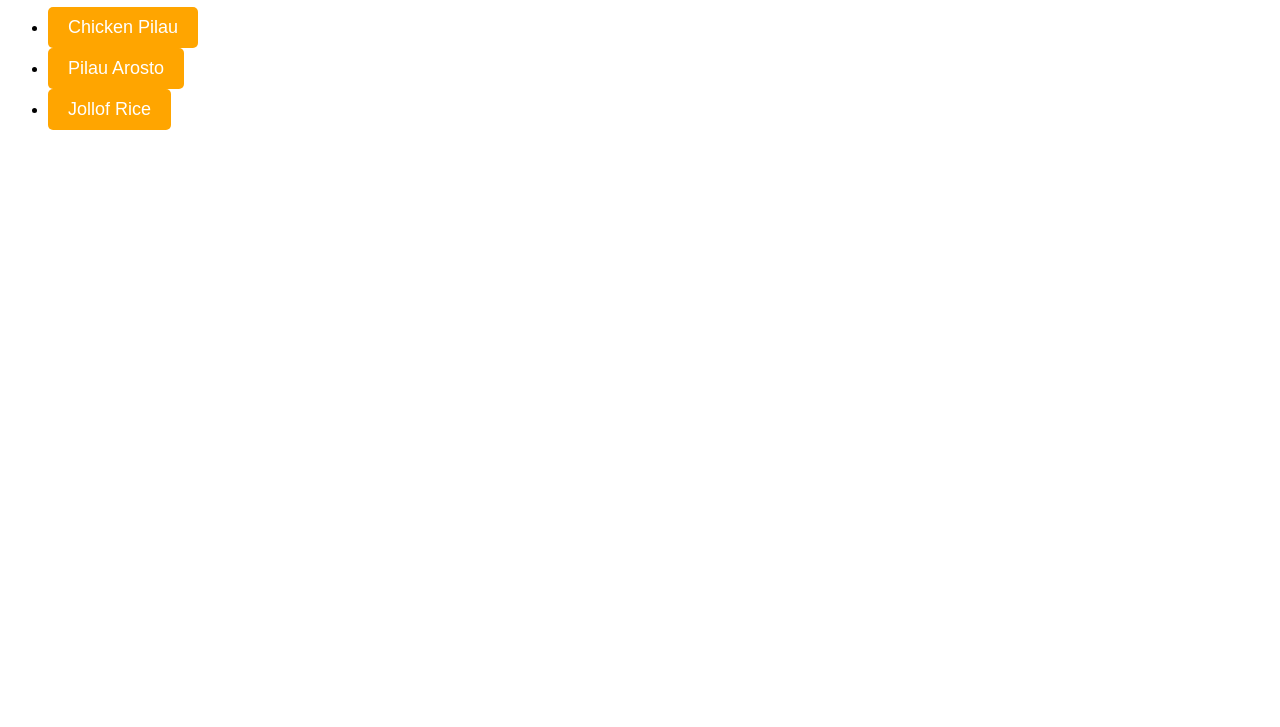
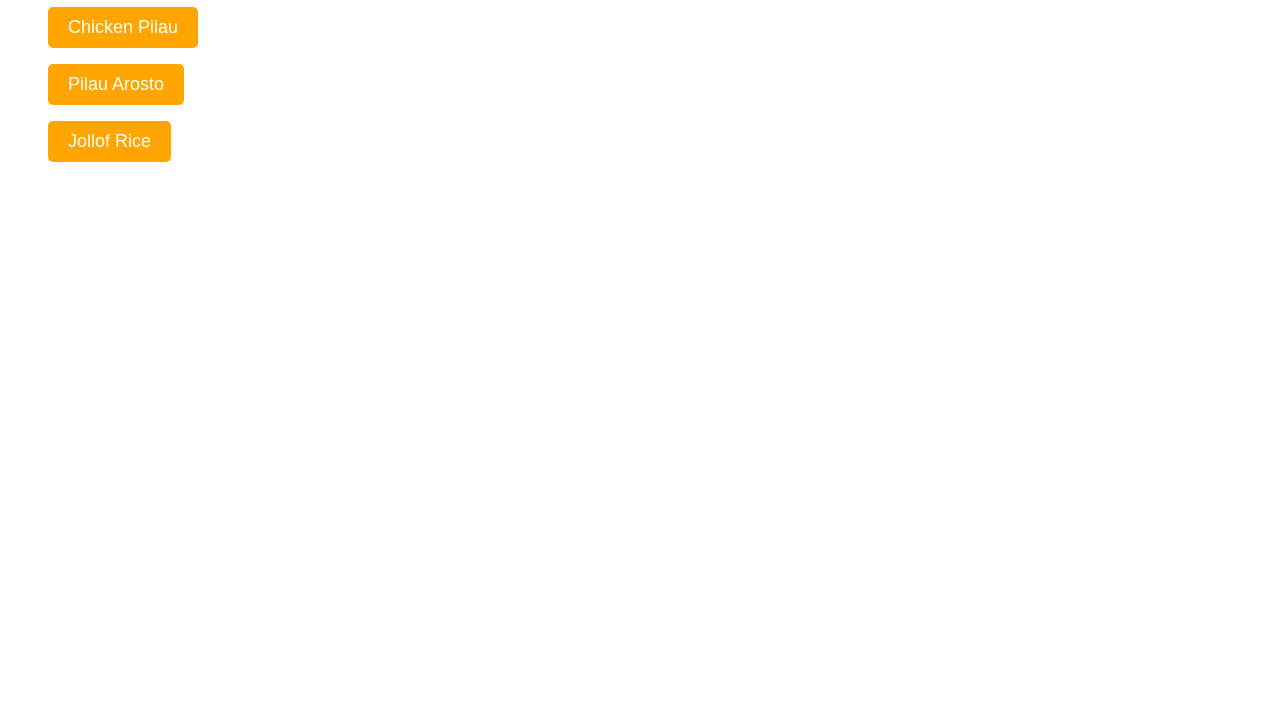
Before and after one commit to AfriCodeWizard/odin-recipes, a plain HTML site: page index.html in a window 1280 px wide. Shown: the part 73-800 px from the top of the page. Drawn offline with Linux system fonts and the light colour scheme.

Commit message:
Undo the unordered list Removed the ordered lits element to make each button a separate entity

```diff
--- a/index.html
+++ b/index.html
@@ -35,9 +35,13 @@
     <body>
         <h1>Odin Recipes</h1>
         <ul>
-            <li><a class="button-link" href="recipes/pilau.html">Chicken Pilau</a></li>
-            <li><a class="button-link" href="recipes/pilauarosto.html">Pilau Arosto</a></li>
-            <li><a class="button-link" href="recipes/jollof.html">Jollof Rice</a></li>
+            <a class="button-link" href="recipes/pilau.html">Chicken Pilau</a>
+        </ul>
+        <ul>
+             <a class="button-link" href="recipes/pilauarosto.html">Pilau Arosto</a>
+        </ul>
+        <ul>
+            <a class="button-link" href="recipes/jollof.html">Jollof Rice</a>
         </ul>
     </body>
 </html>
```
